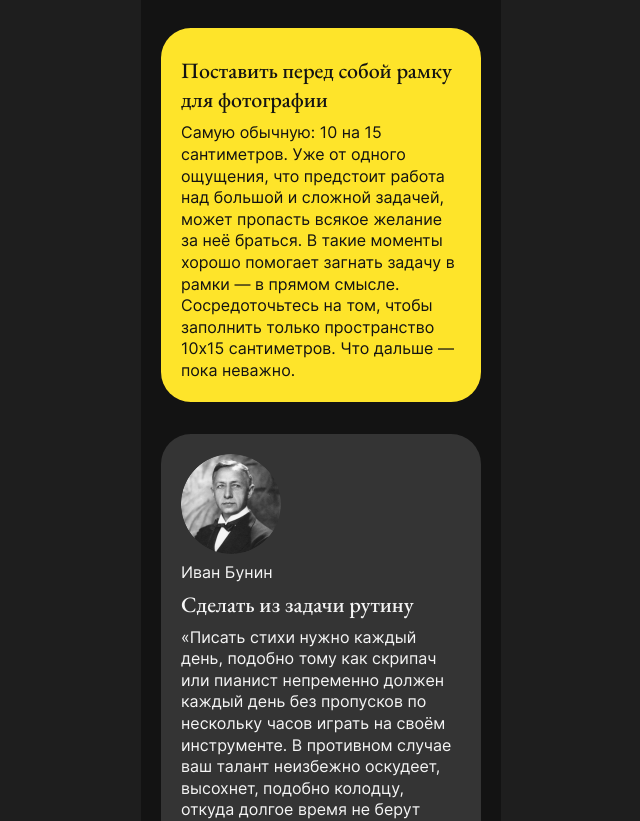
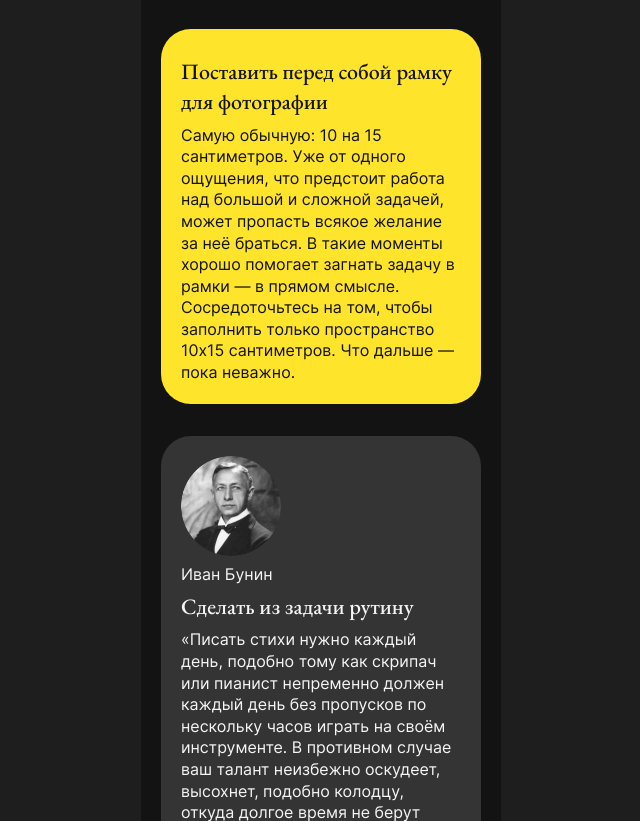
Before and after one commit to bibitor1/s-chistogo-lista, a plain HTML site: page index.html in a window 1280 px wide. Shown: the part 3048-3869 px from the top of the page, without its empty margins (319-959 px from the left). Drawn offline with Linux system fonts and the light colour scheme.

Commit message:
Первый проект

```diff
--- a/styles/style.css
+++ b/styles/style.css
@@ -211,15 +211,15 @@ blockquote {
     margin: 8px auto;
     font-family: 'EB Garamond', serif;
     font-weight: 500;
-    font-size: 1.35;
+    line-height: 1.35;
     font-size: 22px;
 }
 
 .card__text {
-font-family: Inter;
-font-weight: 400;
-font-size: 16px;
-line-height: 1.35;
+    font-family: Inter;
+    font-weight: 400;
+    font-size: 16px;
+    line-height: 1.35;
 }
 
 .footer {
```
